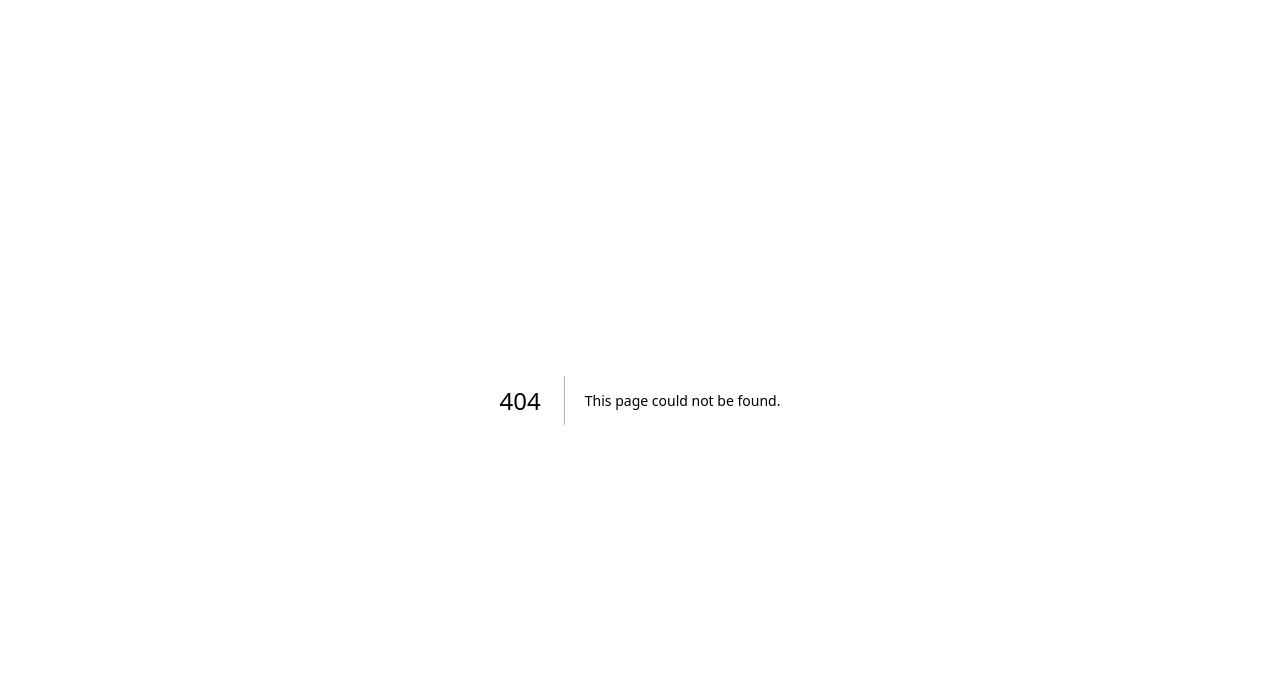
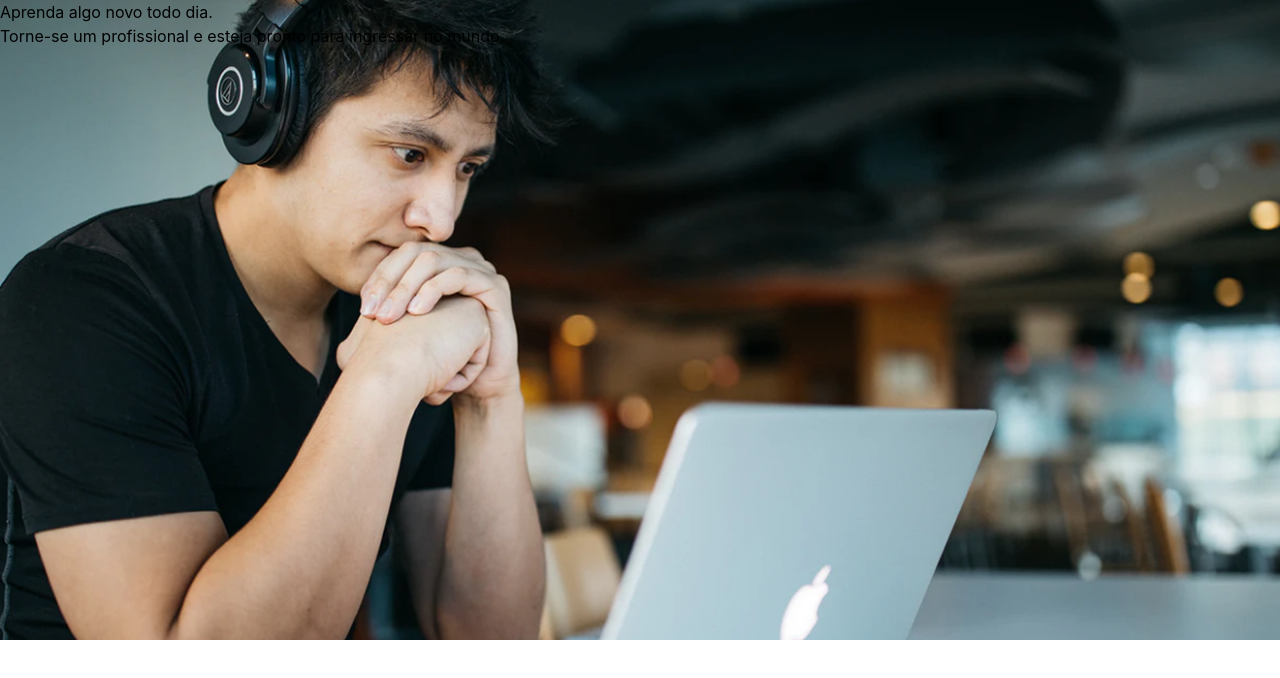
Before and after one commit to GustavoS7/frontend-impcourse, a Next.js app: page /home in a window 1280 px wide. Before the commit this address had no page. Shown: the top 678 px of the page. Built offline with nearby package versions, Linux system fonts and the light colour scheme.

Commit message:
feat: iniciar página principal

```diff
--- /dev/null
+++ b/src/app/home/components/hero.tsx
@@ -0,0 +1,8 @@
+export function Hero() {
+  return (
+    <div className="bg-[url('/hero.png')] bg-cover bg-center h-[40rem]">
+      <h1 className="text-white90">Aprenda algo novo todo dia.</h1>
+      <h2>Torne-se um profissional e esteja pronto para ingressar no mundo.</h2>
+    </div>
+  );
+}
--- /dev/null
+++ b/src/app/home/components/index.ts
@@ -0,0 +1 @@
+export * from './hero';
--- /dev/null
+++ b/src/app/home/page.tsx
@@ -0,0 +1,9 @@
+import { Hero } from './components';
+
+export default function Home() {
+  return (
+    <div className="">
+      <Hero />
+    </div>
+  );
+}
```
